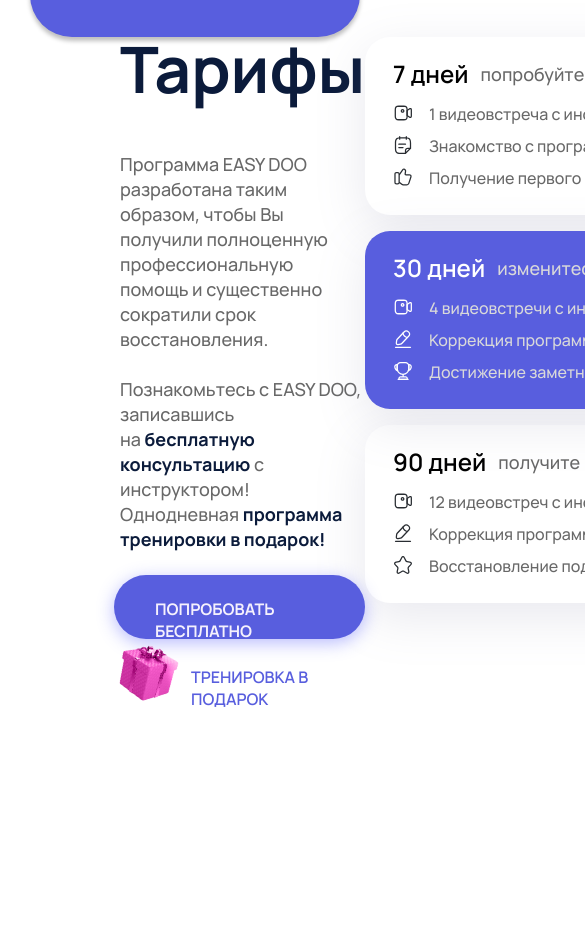
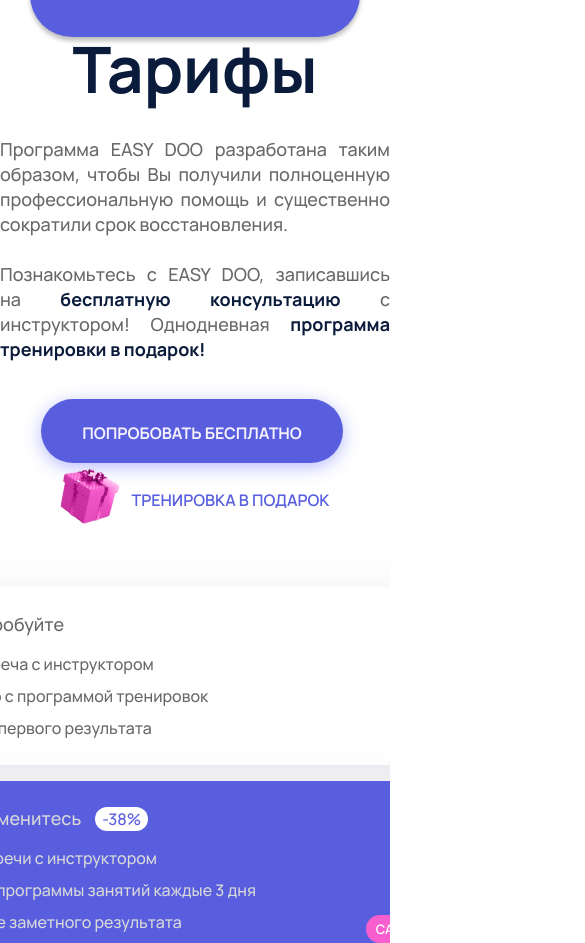
Before and after one commit to EasyDo-project/easydo-webpack, a website built with webpack: page src/pages/index.html in a window 390 px wide. Shown: the part 4384-5327 px from the top of the page, 585 px wide, since content can reach past the window. Built offline with nearby package versions, Linux system fonts and the light colour scheme.

Commit message:
feat: Блок "Тарифы"
Начата адаптация планшет / мобилка

Closes F-9

```diff
--- /dev/null
+++ b/src/scss/content/content.scss
@@ -0,0 +1,3 @@
+.content {
+	overflow: hidden;
+}
--- a/src/scss/index.scss
+++ b/src/scss/index.scss
@@ -14,3 +14,4 @@
 @import '../scss/solving/solving';
 @import 'tariff/tariff';
 @import 'tariff-card/tariff-card';
+@import 'content/content';
--- a/src/scss/tariff-card/tariff-card.scss
+++ b/src/scss/tariff-card/tariff-card.scss
@@ -168,6 +168,7 @@
 			color: $text-light-header;
 		}
 	}
+
 	&__cost {
 		padding: 0;
 		margin: 0;
@@ -180,3 +181,9 @@
 		}
 	}
 }
+
+@media screen and (max-width: 1155px) {
+	.tariff-card {
+		width: 700px; //todo поправить, не резиново
+	}
+}
--- a/src/scss/tariff/tariff.scss
+++ b/src/scss/tariff/tariff.scss
@@ -30,6 +30,10 @@
 			margin: 0;
 			margin-bottom: 25px;
 			@include font(18px, 500, 25px, $text-description);
+
+			&:last-of-type {
+				margin-bottom: 0;
+			}
 		}
 	}
 
@@ -94,3 +98,42 @@
 		}
 	}
 }
+
+@media screen and (max-width: 1155px) {
+	.tariff {
+		margin: 0 auto;
+		margin-bottom: 93px;
+		max-width: 700px;
+		display: flex;
+		flex-direction: column;
+		justify-content: center;
+		align-items: center;
+
+		&__header {
+			margin-bottom: 20px;
+			order: 1;
+		}
+
+		&__description {
+			margin-top: 0;
+			margin-bottom: 39px;
+			max-width: 700px;
+			order: 2;
+			text-align: justify;
+		}
+
+		&__tariffs {
+			max-width: 700px;
+			order: 5;
+		}
+
+		&__try-btn {
+			order: 3;
+		}
+		&__gift {
+			margin-top: 10px;
+			margin-bottom: 60px;
+			order: 4;
+		}
+	}
+}
```
